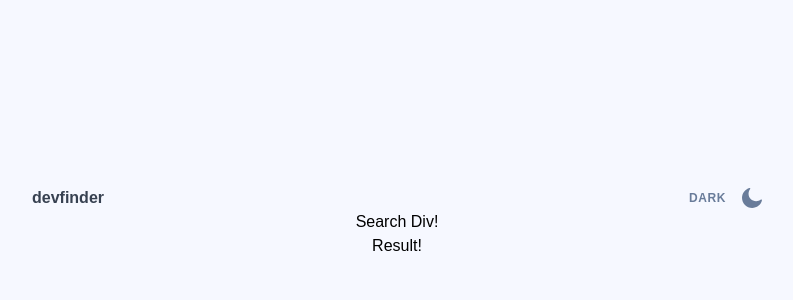
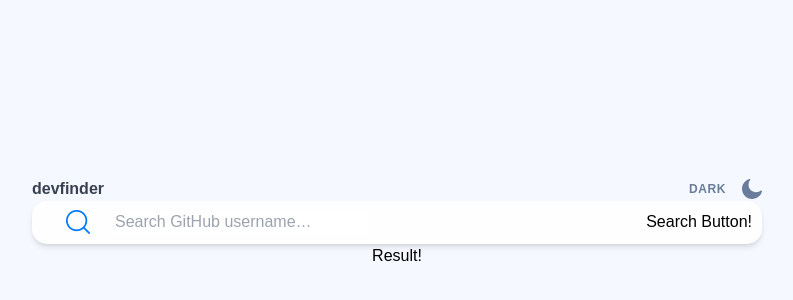
Before and after one commit to giorgiBerika/dev-finder, a React (Vite) app: page / in a window 1280 px wide. Shown: the part 178-478 px from the top of the page, without its empty margins (243-1036 px from the left). Built offline with nearby package versions, Linux system fonts and the light colour scheme.

Commit message:
Adding search bar/icon and some styles of search divison

```diff
--- a/src/app-body/search-bar/SearchDiv.tsx
+++ b/src/app-body/search-bar/SearchDiv.tsx
@@ -1,5 +1,9 @@
 import './SearchDiv.css';
 import React from 'react';
+
+import { SearchBtn  } from '../../components/main';
+
+import SearchLogo from '../../assets/search-icon.png';
 
 interface SearchDivProps{
 
@@ -9,7 +13,55 @@ const SearchDiv: React.FC<SearchDivProps> = ({}) =>
 {
     return (
         <>
-        <div>Search Div!</div>
+         <div className='
+          rounded-[15px]
+          bg-whiteFirst
+          shadow-md
+          max-w-[730px]
+          w-full
+          p-[9.5px]
+          px-[10px]
+
+          flex
+          justify-between
+          items-center
+         '>
+            <div className='
+             flex
+             items-center
+             justify-center
+             mx-6
+             space-x-6
+             '>
+                <img
+                 src={SearchLogo}
+                 alt='Search loop' />
+                <input
+                 className='
+                  text-base
+                  text-darkBlueFirst
+                  font-normal
+                  leading-6
+                  min-w-[254px]
+                  border-none
+                  outline-none
+                 '
+                 placeholder='Search GitHub username…'/>
+            </div>
+            <div className='
+             flex
+             item-center
+             justify-center
+             space-x-6
+            '>
+              {/* <span className='
+               text-red-600
+               text-1g
+               font-semibold
+              '>No results</span> */}
+              <SearchBtn />
+            </div>
+         </div>
         </>
     )
 }
```
